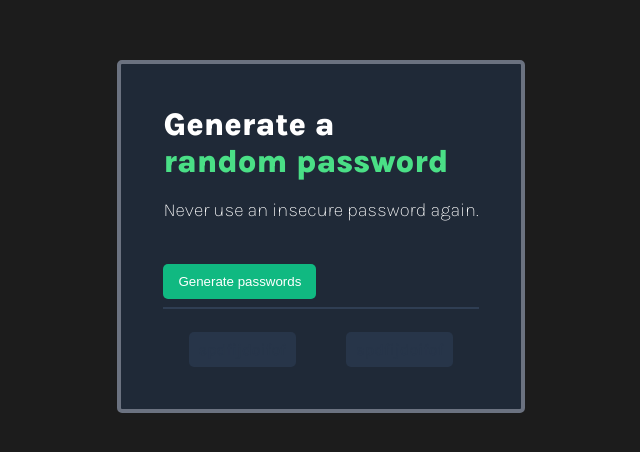
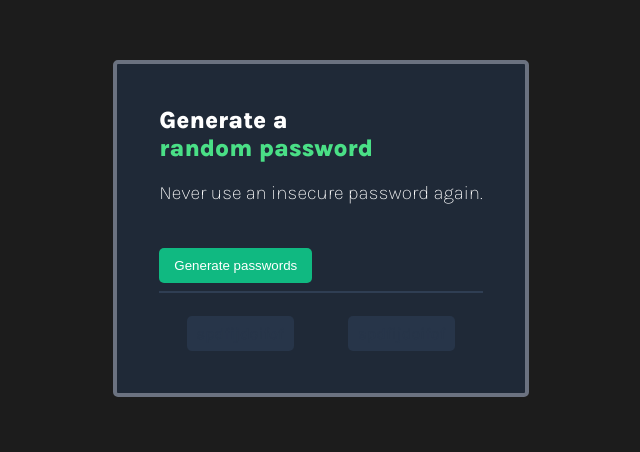
Before and after one commit to tahaTaha0275/RandomPasswordGenerator, a plain HTML site: page index.html in a window 1280 px wide. Shown: the whole page, without its empty margins (319-959 px from the left). Drawn offline with Linux system fonts and the light colour scheme.

Commit message:
Update index.css

```diff
--- a/index.css
+++ b/index.css
@@ -9,10 +9,12 @@ h1{
     margin-top: 0px;
     margin-bottom: 0px;
     font-weight: 800;
+    font-size: x-large;
 }
 h3{
     color: white;
     font-weight:100 ;
+    font-size: larger;
 }
 hr{
     background-color:#2F3E53;
```
